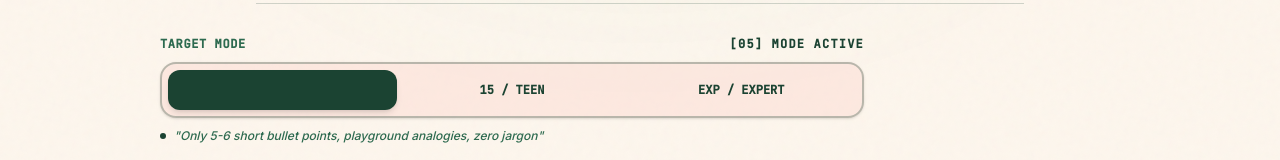
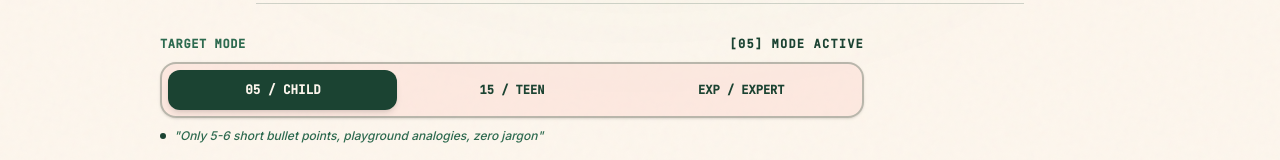
Before and after one commit to utkarshsxn12/explainlikeim5, a React (Vite) app: page / in a window 1280 px wide. Shown: the part 532-692 px from the top of the page. Built offline with nearby package versions, Linux system fonts and the light colour scheme.

Commit message:
fix: text z-index and high contrast color for active complexity slider tab

```diff
--- a/src/components/ComplexitySlider.jsx
+++ b/src/components/ComplexitySlider.jsx
@@ -4,9 +4,9 @@ import { COMPLEXITY_LEVELS } from '../utils/prompts';
 
 export function ComplexitySlider({ selectedLevel, onSelectLevel }) {
   const levels = [
-    { key: 'CHILD', data: COMPLEXITY_LEVELS.CHILD, activeBgLight: 'bg-[#1B4332] text-[#FDF6ED]', activeBgDark: 'bg-[#74C69D] text-black' },
-    { key: 'TEEN', data: COMPLEXITY_LEVELS.TEEN, activeBgLight: 'bg-[#2D6A4F] text-[#FDF6ED]', activeBgDark: 'bg-[#52B788] text-black' },
-    { key: 'EXPERT', data: COMPLEXITY_LEVELS.EXPERT, activeBgLight: 'bg-[#081C15] text-[#FDF6ED]', activeBgDark: 'bg-[#40916C] text-white' },
+    { key: 'CHILD', data: COMPLEXITY_LEVELS.CHILD },
+    { key: 'TEEN', data: COMPLEXITY_LEVELS.TEEN },
+    { key: 'EXPERT', data: COMPLEXITY_LEVELS.EXPERT },
   ];
 
   const currentConfig = COMPLEXITY_LEVELS[selectedLevel] || COMPLEXITY_LEVELS.CHILD;
@@ -21,22 +21,23 @@ export function ComplexitySlider({ selectedLevel, onSelectLevel }) {
       </div>
 
       <div className="relative flex items-center bg-[#FCD5CE]/40 dark:bg-[#1E1E1E] p-1.5 border-2 border-[#1B4332]/30 dark:border-neutral-700 rounded-2xl transition-colors duration-300 shadow-sm">
-        {levels.map(({ key, data, activeBgLight, activeBgDark }) => {
+        {levels.map(({ key, data }) => {
           const isSelected = selectedLevel === key;
           return (
             <button
               key={key}
               type="button"
               onClick={() => onSelectLevel(key)}
-              className={`relative z-10 flex-1 flex items-center justify-center gap-2 py-3 px-2 font-mono text-xs font-bold uppercase transition-colors duration-200 ${
+              className={`relative flex-1 flex items-center justify-center gap-2 py-3 px-2 font-mono text-xs font-bold uppercase transition-colors duration-200 ${
                 isSelected
-                  ? 'text-white dark:text-black font-extrabold'
+                  ? 'text-[#FDF6ED] dark:text-slate-950 font-black'
                   : 'text-[#1B4332] dark:text-neutral-400 hover:text-slate-900 dark:hover:text-white'
               }`}
             >
               <motion.span
                 animate={{ scale: isSelected ? 1.05 : 1 }}
                 transition={{ duration: 0.2 }}
+                className="relative z-20"
               >
                 {data.label}
               </motion.span>
@@ -44,7 +45,7 @@ export function ComplexitySlider({ selectedLevel, onSelectLevel }) {
               {isSelected && (
                 <motion.div
                   layoutId="sliderIndicator"
-                  className={`absolute inset-0 ${activeBgLight} dark:${activeBgDark} rounded-xl shadow-md`}
+                  className="absolute inset-0 bg-[#1B4332] dark:bg-[#74C69D] rounded-xl shadow-md z-10"
                   transition={{ type: 'spring', stiffness: 500, damping: 30 }}
                 />
               )}
```
